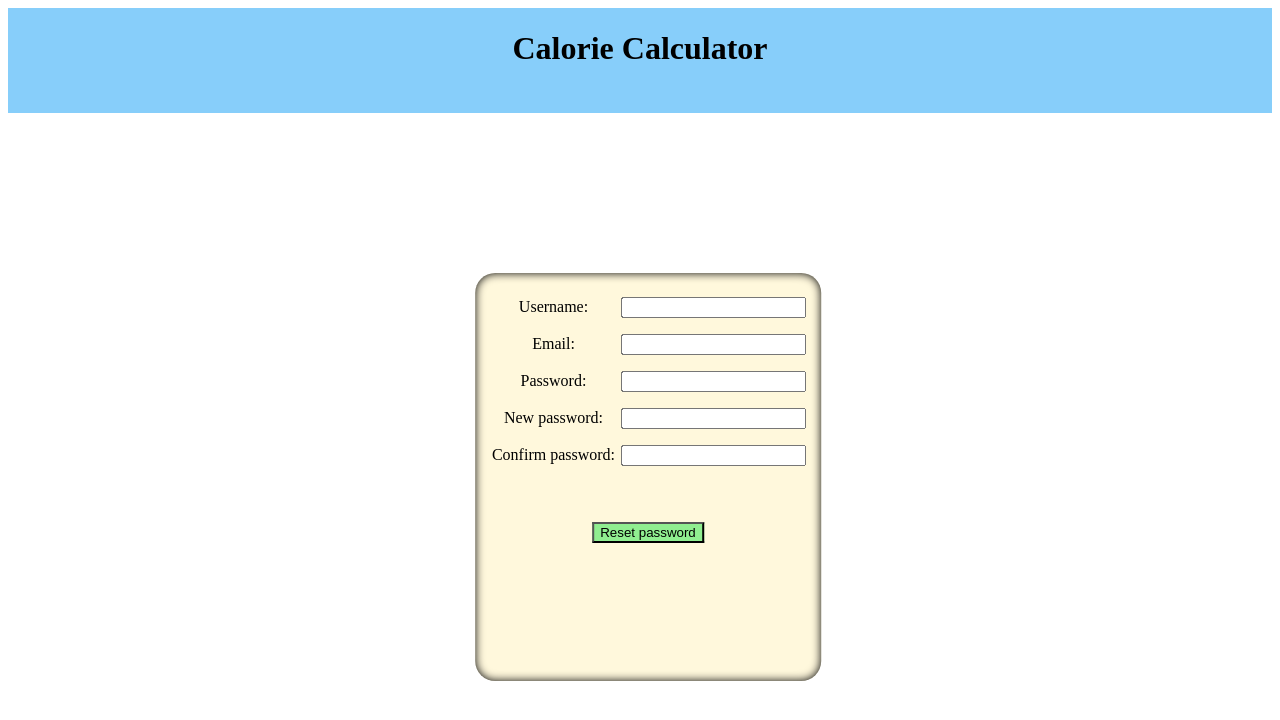
After one commit to san6138/Calorie-Calculator-DJANGO, a Django app: page /resetpassword/ in a window 1280 px wide. The commit adds this page. Shown: the top 720 px of the page. Run offline with Django 4.2, Linux system fonts and the light colour scheme; some libraries are stand-ins or nearby versions.

Commit message:
Completed project

```diff
--- a/Fitfeed/forms.py
+++ b/Fitfeed/forms.py
@@ -3,9 +3,6 @@ from .models import Category, Fooditems
 from django.contrib.auth.models import User
 
 
-# class FrontPageForm(forms.Form):
-#     user = forms.CharField(max_length=100)
-#     password = forms.CharField(max_length=100)
 
 class AddFoodItemForm(forms.Form):
 
@@ -17,10 +14,29 @@ class AddFoodItemForm(forms.Form):
     sugar = forms.DecimalField(max_digits=5, decimal_places=2)
     protein = forms.DecimalField(max_digits=5, decimal_places=2)
 
+    def __init__(self, *args, **kwargs):
+        super().__init__(*args, **kwargs)
+        for field in self.fields:
+            if field not in ("name", "calories"):
+                self.fields[f'{field}'].widget.attrs['placeholder'] = "in grams"
 class ConsumedItemForm(forms.Form):
     food_item = forms.ModelMultipleChoiceField(label="Food item", queryset=Fooditems.objects.all())
+    quantity = forms.DecimalField(max_digits=6, decimal_places=2,
+                                  widget=forms.TextInput(attrs={'placeholder': 'in grams'}))
+
+    # def __init__(self, *args, **kwargs):
+    #     super().__init__(*args, **kwargs)
+    #     self.fields['quantity'].widget.attrs['id'] = 'quantity-label'
 
 class SignUpForm(forms.ModelForm):
     class Meta:
         model = User
         fields = ['username', 'email', 'password']
+
+class ResetPasswordForm(forms.Form):
+    user_name = forms.CharField(label="Username", max_length=255,
+                                widget=forms.TextInput(attrs={'id': 'text-1'}))
+    email = forms.EmailField(widget=forms.TextInput(attrs={'id': 'text-2'}))
+    password = forms.CharField(widget=forms.PasswordInput(attrs={'id': 'text-3'}))
+    new_password = forms.CharField(label="New password", widget=forms.PasswordInput(attrs={'id': 'text-4'}))
+    confirm_password = forms.CharField(label="Confirm password", widget=forms.PasswordInput())
--- a/Fitfeed/models.py
+++ b/Fitfeed/models.py
@@ -25,6 +25,7 @@ class Category(models.Model):
         return self.category
 
 # Creates a item with neccessary information.
+# all the information is taken per 100g
 class Fooditems(models.Model):
     name = models.CharField(max_length=255, unique=True)
     calories = models.DecimalField(max_digits=5, decimal_places=2)
@@ -41,3 +42,4 @@ class Fooditems(models.Model):
 class Consumeditems(models.Model):
     user = models.ForeignKey(User, on_delete=models.CASCADE)
     fooditem = models.ManyToManyField(Fooditems)
+    quantity = models.DecimalField(max_digits=6, decimal_places=2)
--- a/Fitfeed/templates/Fitfeed/availableitems.html
+++ b/Fitfeed/templates/Fitfeed/availableitems.html
@@ -10,7 +10,7 @@
 <body>
     {% include 'header.html' %}
     <main>
-
+        <p id="units">Units: grams</p>
         <table align="center">
             <caption>
                 <h2>Available Food Items</h2>
@@ -46,7 +46,10 @@
         </table>
         <form id="newitemform" method="post" action= "/availableitems/">
             {% csrf_token %}
+<!--            <label for ="{{addform.name.id_for_label}}">Name:</label>-->
             {{addform.as_p}}
+<!--                <span>per gm</span>-->
+<!--            {{addform.as_p}}-->
             <button id="newitembutton" type="submit">Add New Item</button>
         </form>
         <form id="consumeditemform" method="post" action="/addconsumeditems/">
--- a/Fitfeed/urls.py
+++ b/Fitfeed/urls.py
@@ -8,5 +8,6 @@ urlpatterns = [
      path('availableitems/', AvailableItemsView.as_view(), name='available_items'),
      path('addconsumeditems/', AddConsumedItemsView.as_view(), name='addconsumed_items' ),
      path('signuppage/', SignUpPageView.as_view(), name='signup_page'),
-     path('login/', CustomLoginView.as_view(), name='login')
+     path('login/', CustomLoginView.as_view(), name='login'),
+     path('resetpassword/', ResetPasswordView.as_view(), name='reset_password'),
      ]
--- a/Fitfeed/views.py
+++ b/Fitfeed/views.py
@@ -1,14 +1,15 @@
+from _decimal import Decimal
+
 from django.shortcuts import render, redirect
 from django.views import View
 from .forms import *
 from .models import Customers, Consumeditems, Category, Fooditems
 from django.db.utils import IntegrityError
 from caloriecalculator.settings import LOGIN_REDIRECT_URL
-from django.http import HttpResponse
 from django.contrib.auth.decorators import login_required
 from django.contrib.auth.views import LoginView
 from django.utils.decorators import method_decorator
-from django.contrib import messages
+from django.contrib.auth.hashers import make_password, check_password
 
 # Create your views here.
 
@@ -16,21 +17,28 @@ from django.contrib import messages
 def homepagelogic(request):
     total_calories = 0
     items_consumed = 0
-    calorie_limit = 2000
-    total_fooditems = []
+    calorie_limit = Decimal(2000)
+    # total_fooditems = []
+    consumed_item_qty = {}
     fooditems = Consumeditems.objects.filter(user=request.user)
     for items in fooditems:
         fooditem = items.fooditem.all()
+        quantity = items.quantity
         for item in fooditem:
-            total_fooditems.append(item)
-            total_calories += item.calories
-            items_consumed += 1
+            item_qty = consumed_item_qty.get(item, Decimal(0.0))
+            item_qty += quantity
+            consumed_item_qty[item] = item_qty
+    consumed_item_qty = consumed_item_qty.items()
+    for consumed_item, quantity in consumed_item_qty:
+        total_calories += consumed_item.calories * (quantity/100)
+        items_consumed += 1
+
     calories_left = calorie_limit - total_calories
     context = {
         "user_name": request.user.username,
-        "fooditems": total_fooditems,
-        "total_calories": total_calories,
-        "calories_left": calories_left,
+        "consumed_item_qty": consumed_item_qty,
+        "total_calories": round(total_calories, ndigits=2),
+        "calories_left": round(calories_left, ndigits=2),
         "items_consumed": items_consumed,
         "calorie_limit": calorie_limit,
     }
@@ -97,7 +105,7 @@ class AddConsumedItemsView(View):
      def post(self, request):
          form = ConsumedItemForm(request.POST)
          if form.is_valid():
-             Consumed_item = Consumeditems.objects.create(user=request.user)
+             Consumed_item = Consumeditems.objects.create(user=request.user, quantity=form.cleaned_data['quantity'])
              Consumed_item.fooditem.set(form.cleaned_data['food_item'])
              return homepagelogic(request)
 
@@ -117,7 +125,10 @@ class SignUpPageView(View):
         form = SignUpForm(request.POST)
         if form.is_valid():
             try:
-                form.save()
+                User.objects.create_user(username=form.cleaned_data['username'],
+                                         password=form.cleaned_data['password'],
+                                         email=form.cleaned_data['email'])
+
             except IntegrityError:
                 some_msg = "User already exists.Please try with a different username"
                 request.session["some_msg"] = some_msg
@@ -131,3 +142,35 @@ class SignUpPageView(View):
                     error_list.append(error)
             request.session["messages"] = error_list
             return redirect('signup_page')
+
+class ResetPasswordView(View):
+        def get(self, request):
+            reset_form = ResetPasswordForm()
+            context = {"resetform": reset_form}
+            if "some_msg" in request.session:
+                context['some_msg'] = request.session["some_msg"]
+                del request.session['some_msg']
+            return render(request, "registration/resetpassword.html", context)
+
+        def post (self, request):
+            form = ResetPasswordForm(request.POST)
+            if form.is_valid():
+                user = User.objects.filter(username=form.cleaned_data['user_name'])[0]
+                if not user:
+                    some_msg = 'user does not exist in database'
+                    request.session['some_msg'] = some_msg
+                    return redirect('login')
+                if user.email == form.cleaned_data['email'] and \
+                    check_password(form.cleaned_data['password'], user.password):
+                    if form.cleaned_data['new_password'] != form.cleaned_data['confirm_password']:
+                         some_msg = "new password and confirm password do not match"
+                         request.session['some_msg'] = some_msg
+                         return redirect('reset_password')
+                    user.password = make_password(form.cleaned_data['new_password'])
+                    user.save()
+                    request.session['some_msg'] = "Password reset succesfully"
+                    return redirect('login')
+                else:
+                    some_msg = "Invalid email id or password"
+                    request.session['some_msg'] = some_msg
+                    return redirect('login')
--- a/caloriecalculator/settings.py
+++ b/caloriecalculator/settings.py
@@ -38,6 +38,7 @@ INSTALLED_APPS = [
     'django.contrib.messages',
     'django.contrib.staticfiles',
     'Fitfeed',
+    'mathfilters'
 ]
 
 MIDDLEWARE = [
--- a/caloriecalculator/urls.py
+++ b/caloriecalculator/urls.py
@@ -20,6 +20,6 @@ from django.urls import path, include
 urlpatterns = [
     path('admin/', admin.site.urls),
     path('', include('Fitfeed.urls')),
-    # path('', include('django.contrib.auth.urls'), name="login")
+    path('', include('django.contrib.auth.urls'), name="login")
 
 ]
--- /dev/null
+++ b/templates/registration/resetpassword.html
@@ -0,0 +1,48 @@
+<!DOCTYPE html>
+<html lang="en">
+<head>
+    <meta charset="UTF-8">
+    <title>Reset Password</title>
+    <style>
+        header {
+            height: 13vh;
+            text-align: center;
+            background: lightskyblue;
+            padding: 0.5px;
+            }
+        form {
+            box-shadow: inset 0 0 10px;
+            border-radius: 20px;
+            width: 27vw;
+            padding-top: 1vh;
+            background: cornsilk;
+            height: 50vh;
+            margin: 20vh 0 0 50vw;
+            transform: translateX(-50%);
+            text-align: center;
+            }
+
+        label {
+            display: inline-block;
+            width: 10vw;
+            }
+        button {
+            margin-top: 5vh;
+            background: lightgreen;
+            }
+    </style>
+</head>
+<body>
+    <header>
+        <div><h1>Calorie Calculator</h1></div>
+    </header>
+    <main>
+        <form method="post" action="{% url 'reset_password' %}">
+            {% csrf_token %}
+            {{resetform.as_p}}
+            <button type="submit">Reset password</button>
+        </form>
+    </main>
+
+</body>
+</html>
```
Also changed, not shown: Fitfeed/static/css/availableitems.css (+9 -8 lines), Fitfeed/templates/Fitfeed/Frontpage.html (+18 -9 lines), templates/registration/login.html (+21 -4 lines).
